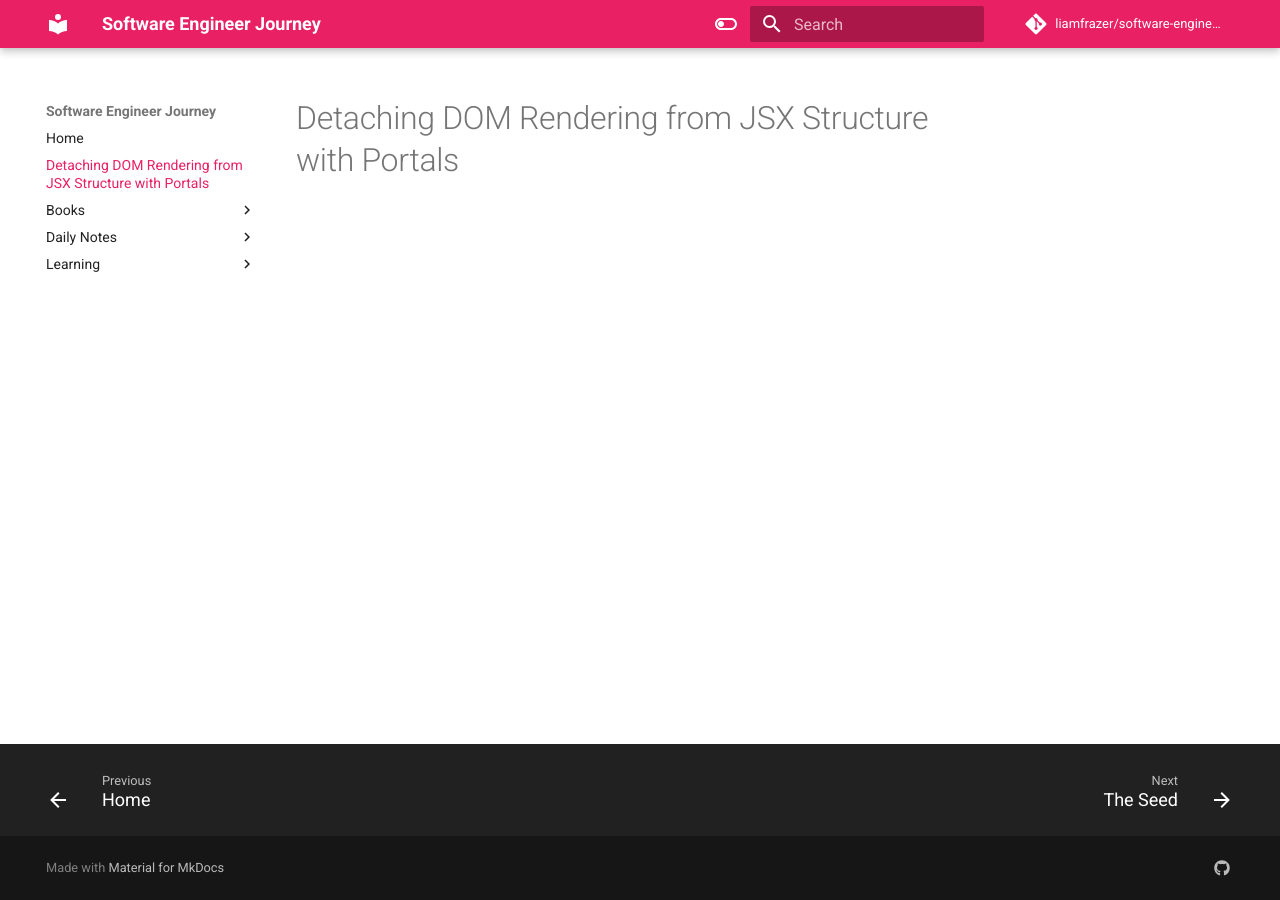
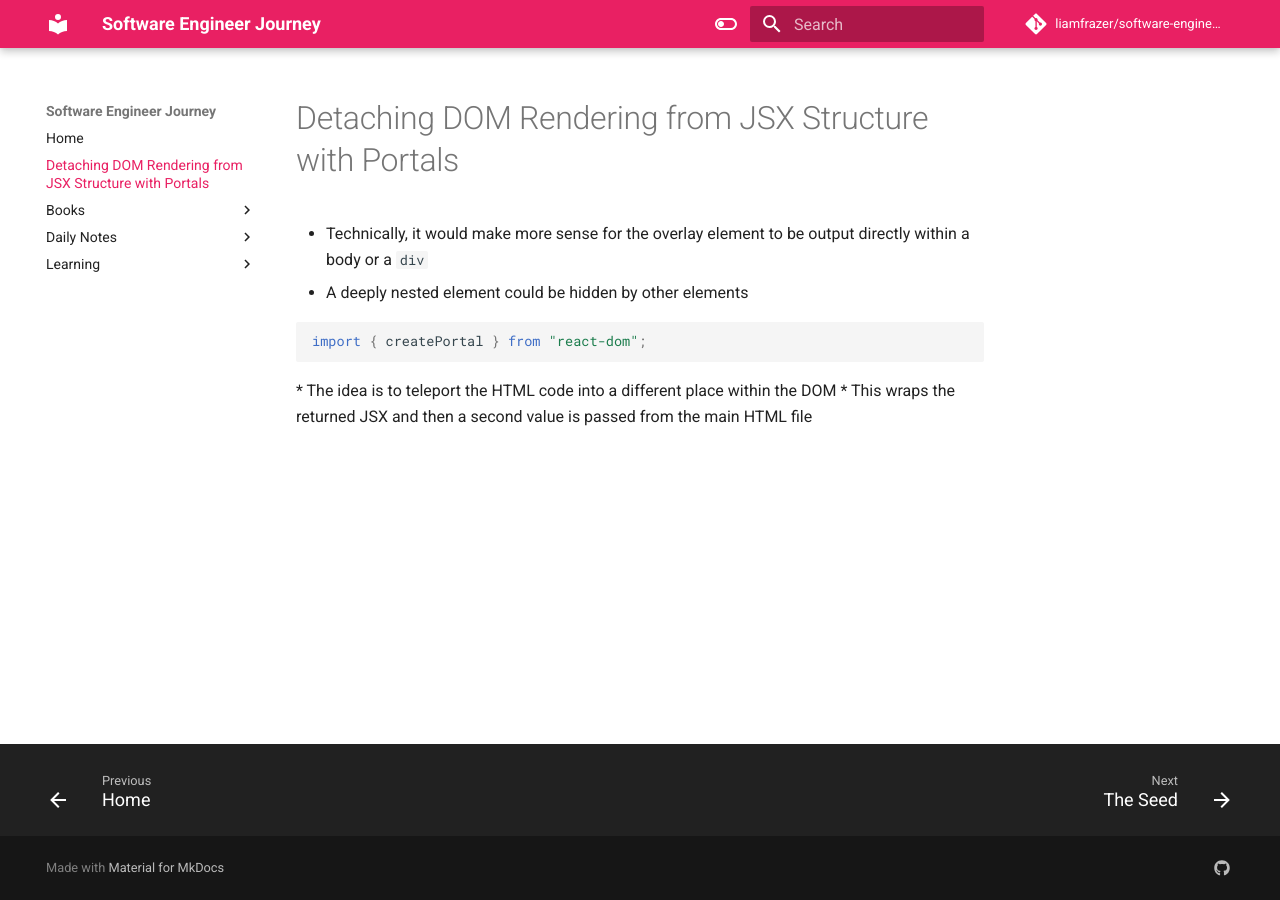
Before and after one commit to liamfrazer/software-engineer-journey, an MkDocs documentation site: the page built from docs/Detaching DOM Rendering from JSX Structure with Portals.md, in a window 1280 px wide. Built offline with MkDocs 1.6.1 and Material for MkDocs 9.7.7, drawn with Linux system fonts in a browser that asks for light colours; comment, search, counter and statistics services are not loaded.

Commit message:
vault backup: 2023-12-29 17:38:45

````diff
--- a/docs/Detaching DOM Rendering from JSX Structure with Portals.md
+++ b/docs/Detaching DOM Rendering from JSX Structure with Portals.md
@@ -1,5 +1,14 @@
 ---
 tags:
   - react
+  - portals
 ---
 # Detaching DOM Rendering from JSX Structure with Portals
+* Technically, it would make more sense for the overlay element to be output directly within a body or a `div`
+* A deeply nested element could be hidden by other elements
+
+```jsx
+import { createPortal } from "react-dom";
+```
+* The idea is to teleport the HTML code into a different place within the DOM
+* This wraps the returned JSX and then a second value is passed from the main HTML file
````
